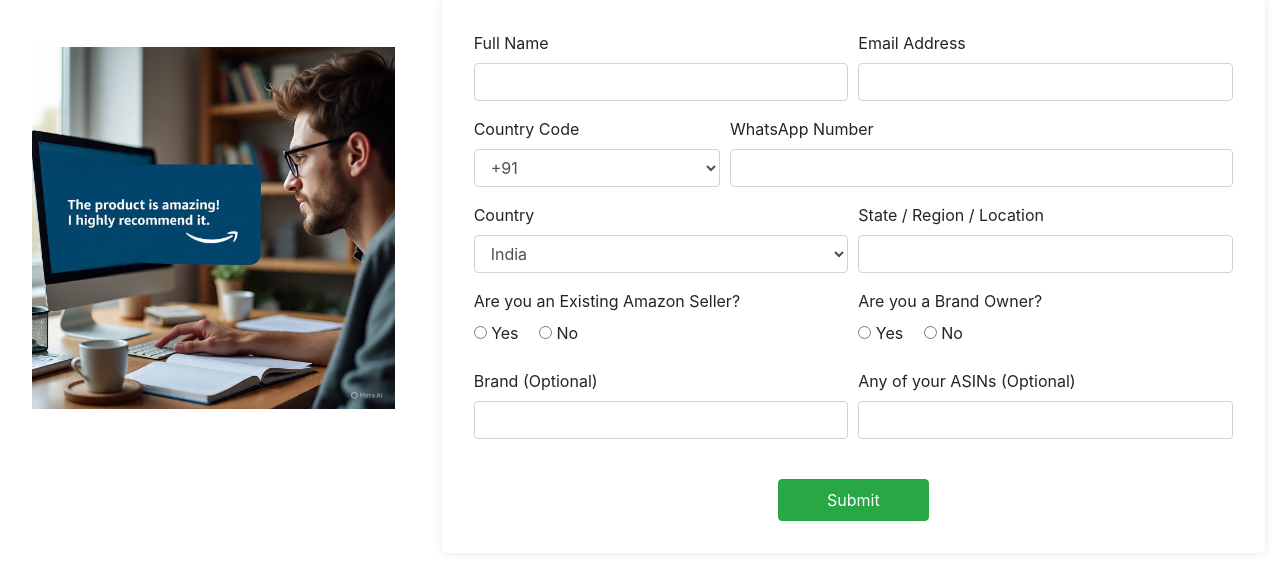
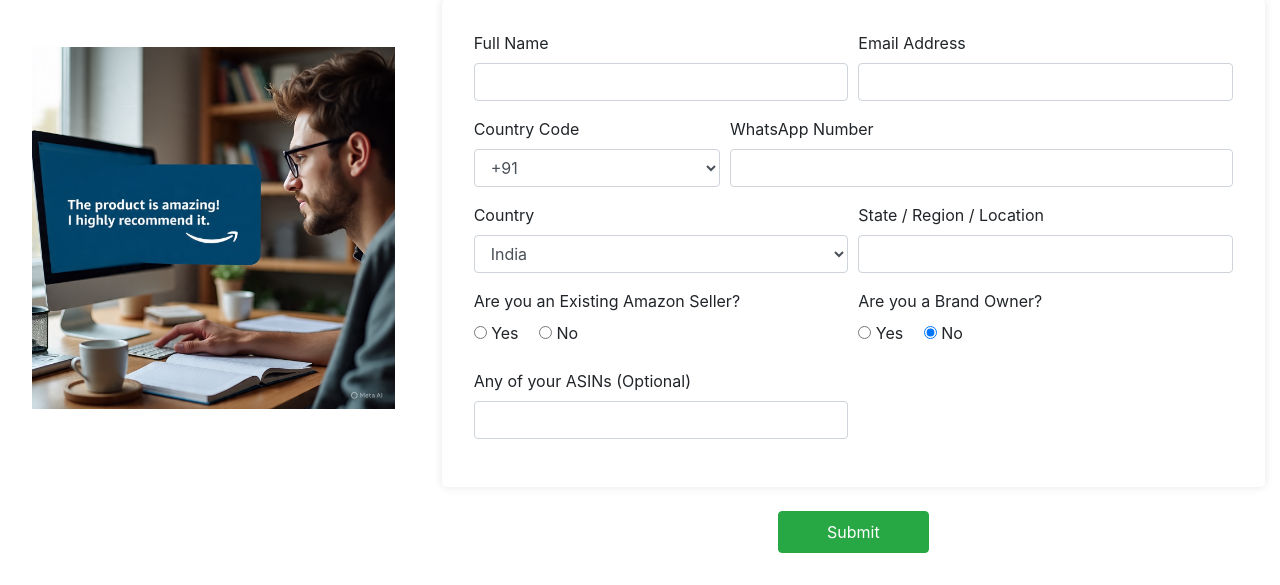
Before and after one commit to DS-Shifana/Nextnomic, a Django app: page /reviewform/ in a window 1280 px wide. Shown: the part 215-800 px from the top of the page. Run offline with Django 5.2, Linux system fonts and the light colour scheme; some libraries are stand-ins or nearby versions.

Commit message:
updated reviewform brand toggle and whatsapp number

```diff
--- a/reviewform/templates/reviewform/reviewform.html
+++ b/reviewform/templates/reviewform/reviewform.html
@@ -116,22 +116,24 @@
                         </div>
                         <div class="form-group col-md-6">
                             <label>Are you a Brand Owner?</label><br>
-                            <label><input type="radio" name="brandOwner" value="Yes" required> Yes</label>
-                            <label class="ml-3"><input type="radio" name="brandOwner" value="No"> No</label>
+                            <label><input type="radio" name="brandOwner" value="Yes" onchange="brandToggle()" required> Yes</label>
+                            <label class="ml-3"><input type="radio" name="brandOwner" value="No" onchange="brandToggle()" required checked> No</label>
                         </div>
                     </div>
 
                     <!-- Row 5 -->
                     <div class="form-row">
-                        <div class="form-group col-md-6">
-                            <label>Brand (Optional)</label>
-                            <input type="text" name="brand" class="form-control">
-                        </div>
+                        <div class="form-group col-md-6" id="brand_div" style="display:none;">
+                                <label>Brand Name</label>
+                                <input type="text" id="brand" class="form-control">
+                            </div>
                         <div class="form-group col-md-6">
                             <label>Any of your ASINs (Optional)</label>
                             <input type="text" name="asin" class="form-control">
                         </div>
                     </div>
+                    </div>
+
 
                     <!-- Submit -->
                     <div class="text-center mt-4">
@@ -145,7 +147,13 @@
     </div>
 </div>
 
-
+<script>
+        function brandToggle() {
+            const owner = document.querySelector('input[name="brandOwner"]:checked').value;
+            document.getElementById("brand_div").style.display = owner === "Yes" ? "block" : "none";
+            document.getElementById("brand").required = owner === "Yes";
+        }
+    </script>
 
 <script>
 document.getElementById("whatsappForm").addEventListener("submit", function(e) {
@@ -165,7 +173,7 @@ document.getElementById("whatsappForm").addEventListener("submit", function(e) {
 
     // Reject simple sequences
     const simplePatterns = [
-        '0123456789', '1234567890', '1234561234',
+        '0123456789', '1234567890', '1234561234', '0987654321','9876543210',
         '1111111111','2222222222','3333333333','4444444444',
         '5555555555','6666666666','7777777777','8888888888','9999999999'
     ];
```
